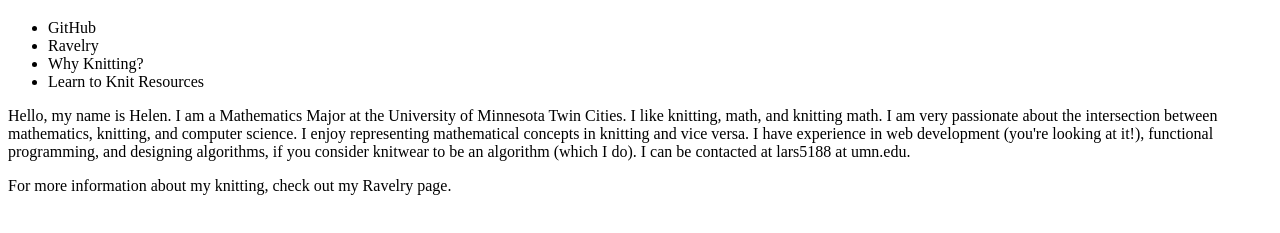
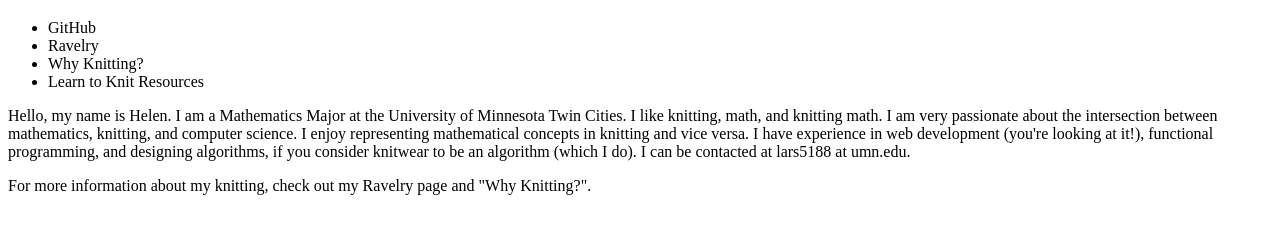
Before and after one commit to destroyeroftroy/destroyeroftroy.github.io, a plain HTML site: page index.html in a window 1280 px wide. Shown: the part 61-294 px from the top of the page. Drawn offline with Linux system fonts and the light colour scheme.

Commit message:
new homepage

```diff
--- a/index.html
+++ b/index.html
@@ -13,6 +13,6 @@
   <li>Learn to Knit Resources</li>
 </ul>
 <p>Hello, my name is Helen. I am a Mathematics Major at the University of Minnesota Twin Cities. I like knitting, math, and knitting math. I am very passionate about the intersection between mathematics, knitting, and computer science. I enjoy representing mathematical concepts in knitting and vice versa. I have experience in web development (you're looking at it!), functional programming, and designing algorithms, if you consider knitwear to be an algorithm (which I do). I can be contacted at lars5188 at umn.edu.</p>
-<p>For more information about my knitting, check out my Ravelry page.</p>
+<p>For more information about my knitting, check out my Ravelry page and "Why Knitting?".</p>
 </body>
 </html>
```
